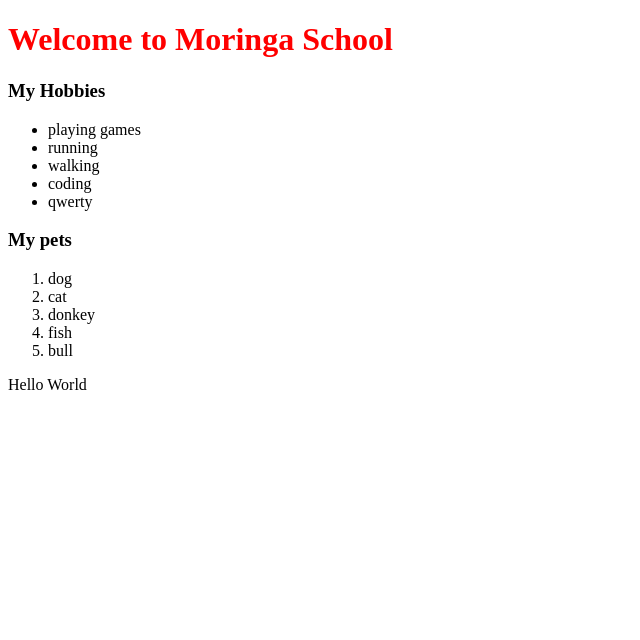
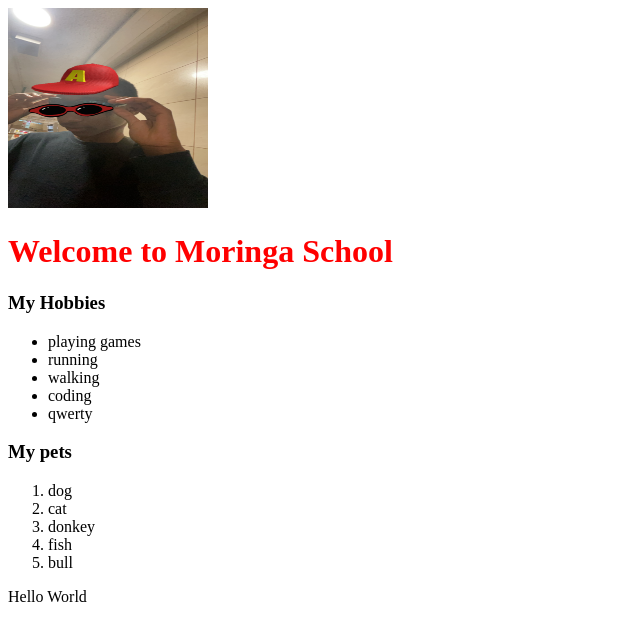
Before and after one commit to Destroyadrian/example, a plain HTML site: page index.html in a window 1280 px wide. Shown: the whole page, without its empty margins (0-640 px from the left). Drawn offline with Linux system fonts and the light colour scheme.

Commit message:
new changes

```diff
--- a/index.html
+++ b/index.html
@@ -7,6 +7,9 @@
     <link rel="stylesheet" href="style.css">
 </head>
 <body>
+    <div>
+        <img src="images/winani.JPEG" alt="Winani">
+    </div>
     <h1>Welcome to Moringa School</h1>
     <h3>My Hobbies</h3>
     <ul>
--- a/style.css
+++ b/style.css
@@ -1,3 +1,5 @@
 h1{
     color: red;
 }
+img{height: 200px;
+width: 200px;}
```
Also changed, not shown: images/winani.JPEG (added).
